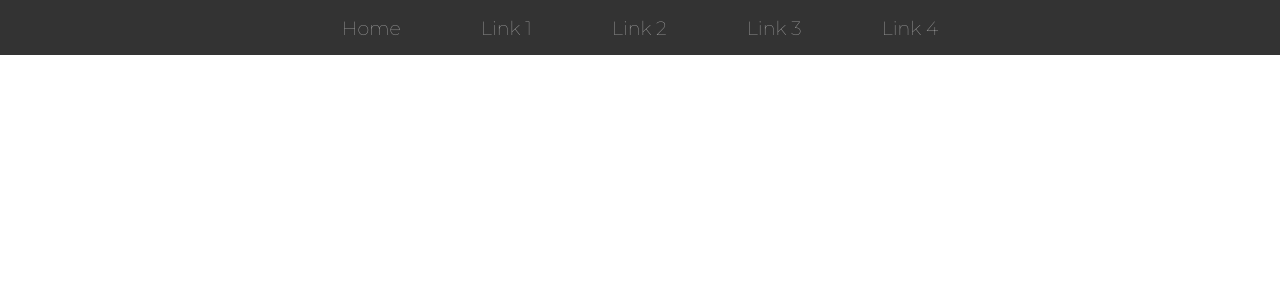
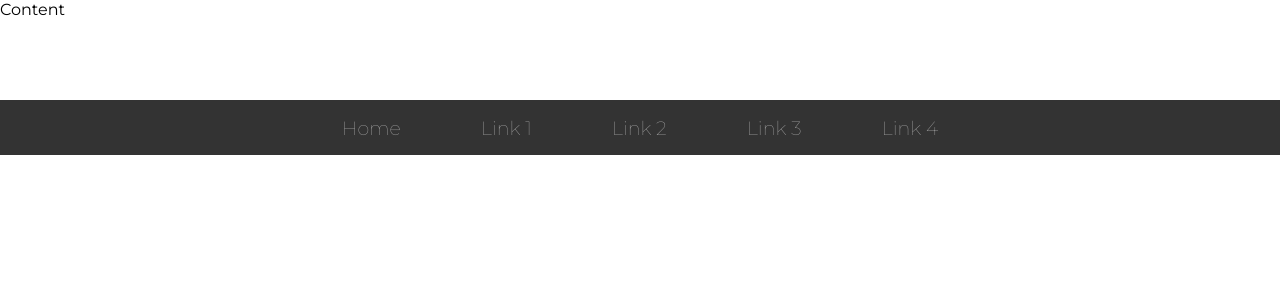
Before and after one commit to jordanlandry/react-vite-ts-template, a React (Vite) app: page / in a window 1280 px wide. Shown: the top 300 px of the page. Built offline with nearby package versions, Linux system fonts and the light colour scheme.

Commit message:
Added an affixed navbar

```diff
--- a/src/components/navbar/Navbar.tsx
+++ b/src/components/navbar/Navbar.tsx
@@ -2,14 +2,35 @@ import useWidth from "../../hooks/useWidth";
 import NavMobile from "./NavMobile";
 import NavWindow from "./NavWindow";
 import "./navbar.css";
+import { useRef } from "react";
+import useScroll from "../../hooks/useScroll";
 
-type Props = {
-  sticky?: boolean;
-};
-
-export default function Navbar({ sticky = false }: Props) {
-  console.log(sticky);
+export default function Navbar() {
   const MAX_WIDTH = 738;
   const width = useWidth();
-  return <nav className="navbar">{width > MAX_WIDTH ? <NavWindow /> : <NavMobile />}</nav>;
+  useScroll(); // Re render the component on every scroll event.
+
+  // Change this to false to see the navbar disappear.
+  const isAffixedNav = true;
+
+  // Refs
+  const beforeNavRef = useRef<HTMLDivElement>(null);
+
+  const height = beforeNavRef.current?.clientHeight;
+  const currentScrollPos = beforeNavRef.current?.getBoundingClientRect().top;
+
+  const isFixed = isAffixedNav ? currentScrollPos! <= -height! : true;
+
+  return (
+    <>
+      {isAffixedNav ? (
+        <div className="navbar-before" style={{ height: "100px" }} ref={beforeNavRef}>
+          Content
+        </div>
+      ) : null}
+      <nav className="navbar" data-fixed={isFixed}>
+        {width > MAX_WIDTH ? <NavWindow /> : <NavMobile />}
+      </nav>
+    </>
+  );
 }
--- a/src/components/navbar/navbar.css
+++ b/src/components/navbar/navbar.css
@@ -1,5 +1,5 @@
 .navbar {
-  position: fixed;
+  /* position: fixed; */
 
   height: var(--nav-height);
   background: var(--nav-bg);
@@ -10,6 +10,11 @@
   backdrop-filter: saturate(180%) blur(20px);
   z-index: 100;
   font-weight: 100;
+}
+
+.navbar[data-fixed="true"] {
+  position: fixed;
+  top: 0;
 }
 
 .navbar-window {
--- /dev/null
+++ b/src/hooks/useScroll.tsx
@@ -0,0 +1,14 @@
+import { useEffect, useState } from "react";
+
+// Get the scroll position of the window and return it as state
+export default function useScroll() {
+  const [scroll, setScroll] = useState(0);
+
+  useEffect(() => {
+    const handleScroll = () => setScroll(window.scrollY);
+    window.addEventListener("scroll", handleScroll);
+    return () => window.removeEventListener("scroll", handleScroll);
+  }, []);
+
+  return scroll;
+}
--- a/src/index.css
+++ b/src/index.css
@@ -3,4 +3,6 @@ body {
   padding: 0;
   box-sizing: border-box;
   font-family: "Montserrat", sans-serif;
+
+  height: 150vh;
 }
```
